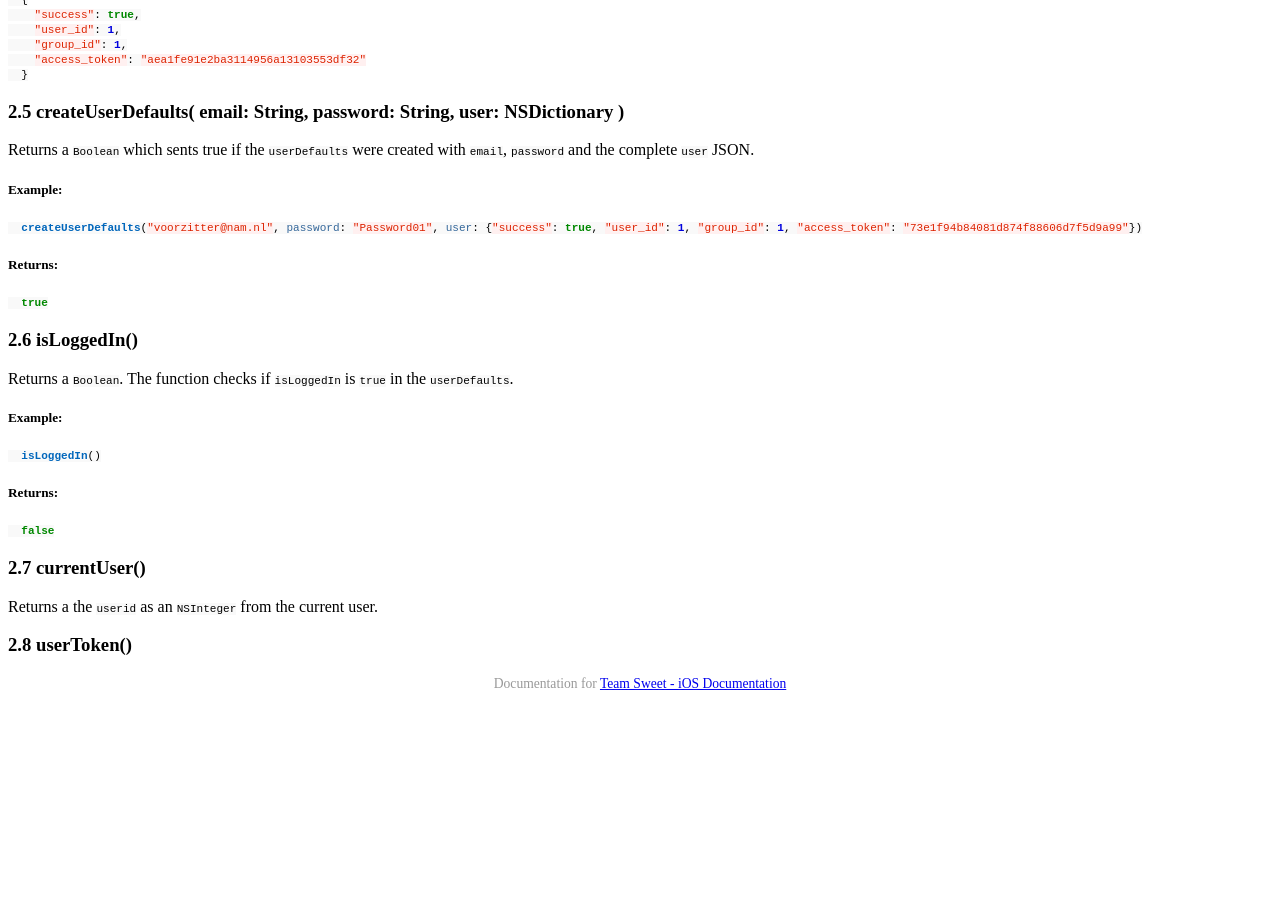
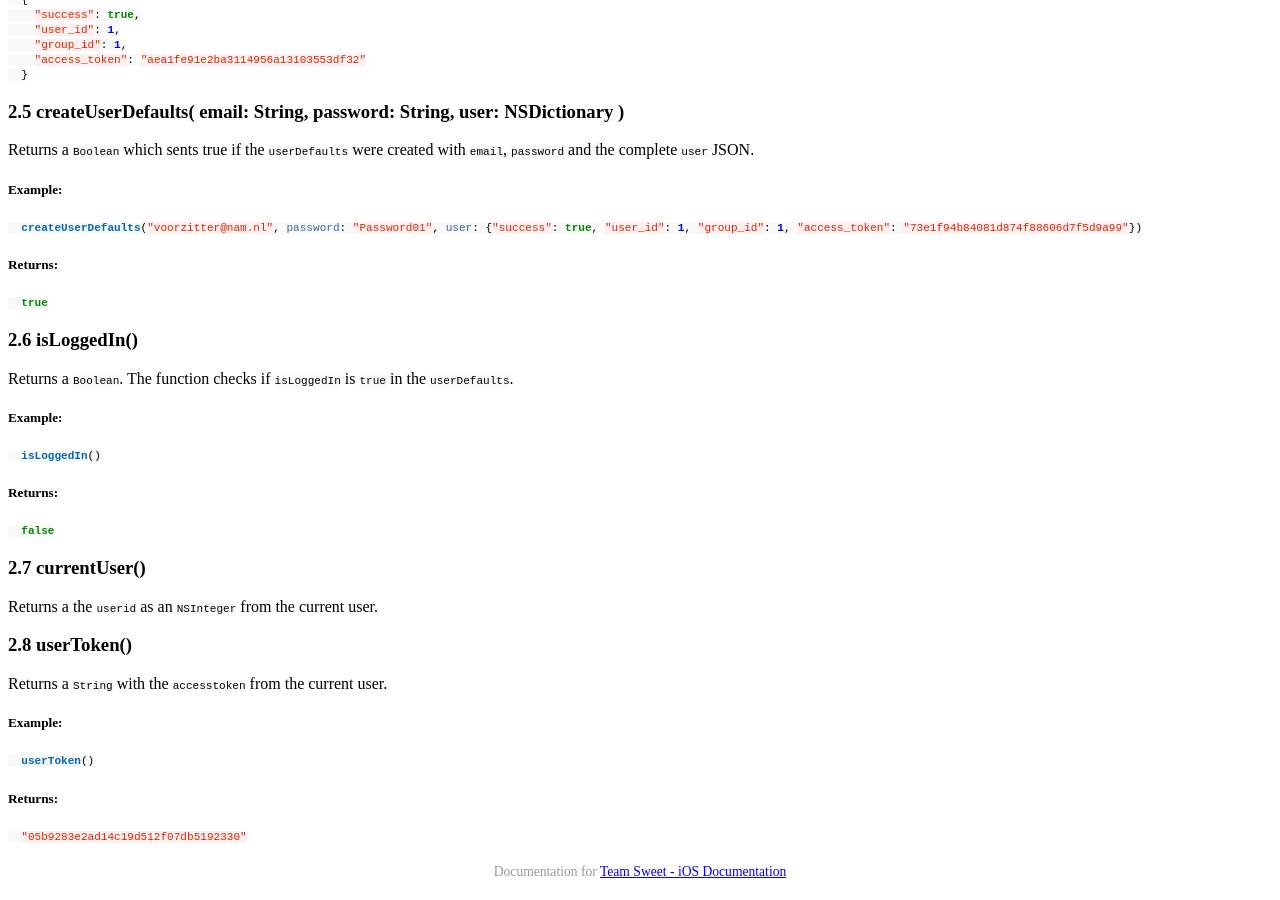
Before and after one commit to Aspoz/Sweet-iOS-Docs, a Jekyll site: the page built from _posts/2015-01-12-backend-functions.md, in a window 1280 px wide and 900 px high, scrolled down 1555 px. Built offline with Jekyll 4.4.1, drawn with Linux system fonts in a browser that asks for light colours; Markdown is read by kramdown in place of the engine named in the settings; a style sheet for code colours, icons or effects is not loaded; before the commit the page ends 2267 px from its top, so only the background shows below that.

Commit message:
add userToken function in backend documentation

````diff
--- a/_posts/2015-01-12-backend-functions.md
+++ b/_posts/2015-01-12-backend-functions.md
@@ -98,3 +98,14 @@ Returns a `Boolean`. The function checks if `isLoggedIn` is `true` in the `userD
 Returns a the `userid` as an `NSInteger` from the current user.
 
 ### 2.8 userToken()
+Returns a `String` with the `accesstoken` from the current user.
+
+##### Example:
+```swift
+  userToken()
+```
+
+##### Returns:
+```swift
+  "05b9283e2ad14c19d512f07db5192330"
+```
````
